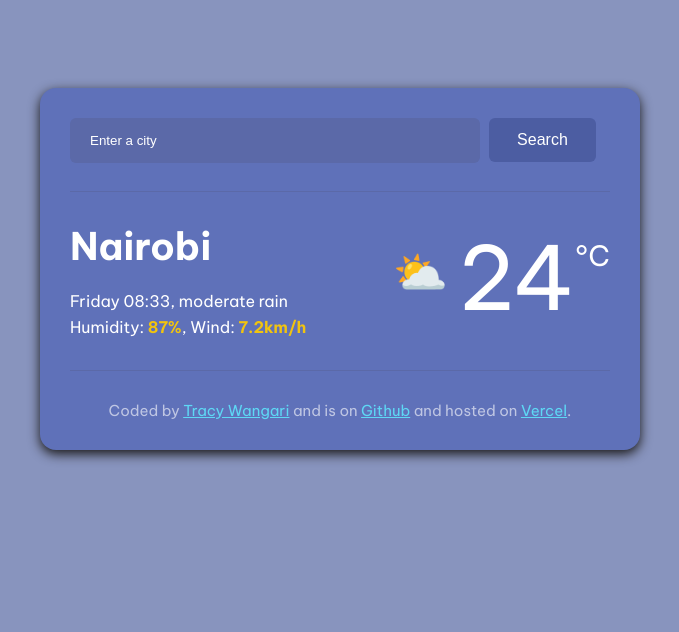
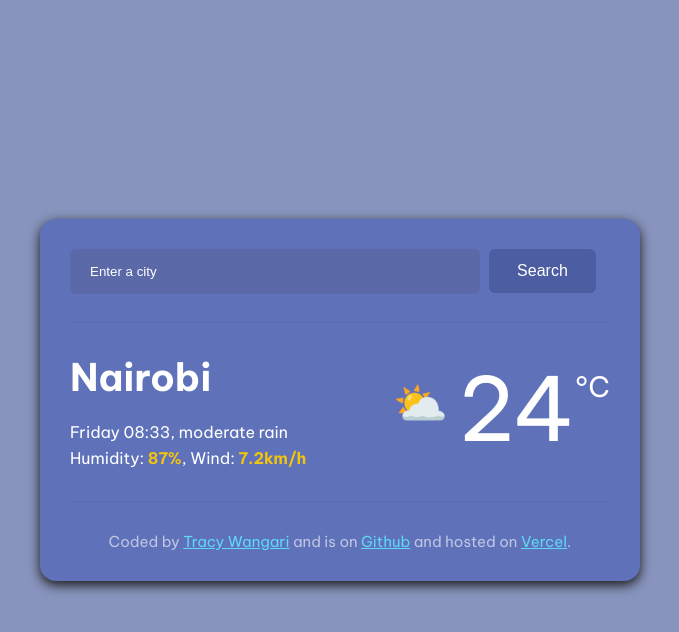
Before and after one commit to 26TracyNjoroge/shecodes-weather-app-project, a plain HTML site: page index.html in a window 1280 px wide. Shown: the whole page, without its empty margins (300-979 px from the left). Drawn offline with Linux system fonts and the light colour scheme.

Commit message:
Center the container vertically and horizontally

```diff
--- a/style.css
+++ b/style.css
@@ -29,7 +29,26 @@ body {
     background-color: var(--blue-light-body);
     color: var(--white);
     font-family: "Be Vietnam Pro", sans-serif;
+    height: 100vh; /* Ensures the body takes the full height of the viewport */
+    display: flex;
+    align-items: center; /* Centers items vertically */
+    justify-content: center; /* Centers items horizontally */
+    margin: 0; /* Removes any default margin */
 }
+
+.container {
+    width: 600px;
+    padding: 30px;
+    background-color: var(--blue-dark-container);
+    border-radius: 16px;
+    box-shadow: 0 4px 12px rgb(25, 23, 21);
+}
+/*
+body {
+    background-color: var(--blue-light-body);
+    color: var(--white);
+    font-family: "Be Vietnam Pro", sans-serif;
+} */
 
 header {
     border-bottom: 1px solid var(--blue-input);
@@ -49,7 +68,7 @@ a:hover {
     text-decoration: none;
 }
 
-.container {
+/* .container {
     width: 600px;
     margin: 0 auto;
     padding: 30px;
@@ -57,7 +76,7 @@ a:hover {
     border-radius: 16px;
     margin-top: 88px;
     box-shadow: 0 4px 12px rgb(25, 23, 21);
-}
+} */
 
 .search-form {
     margin-bottom: 28px;
```
